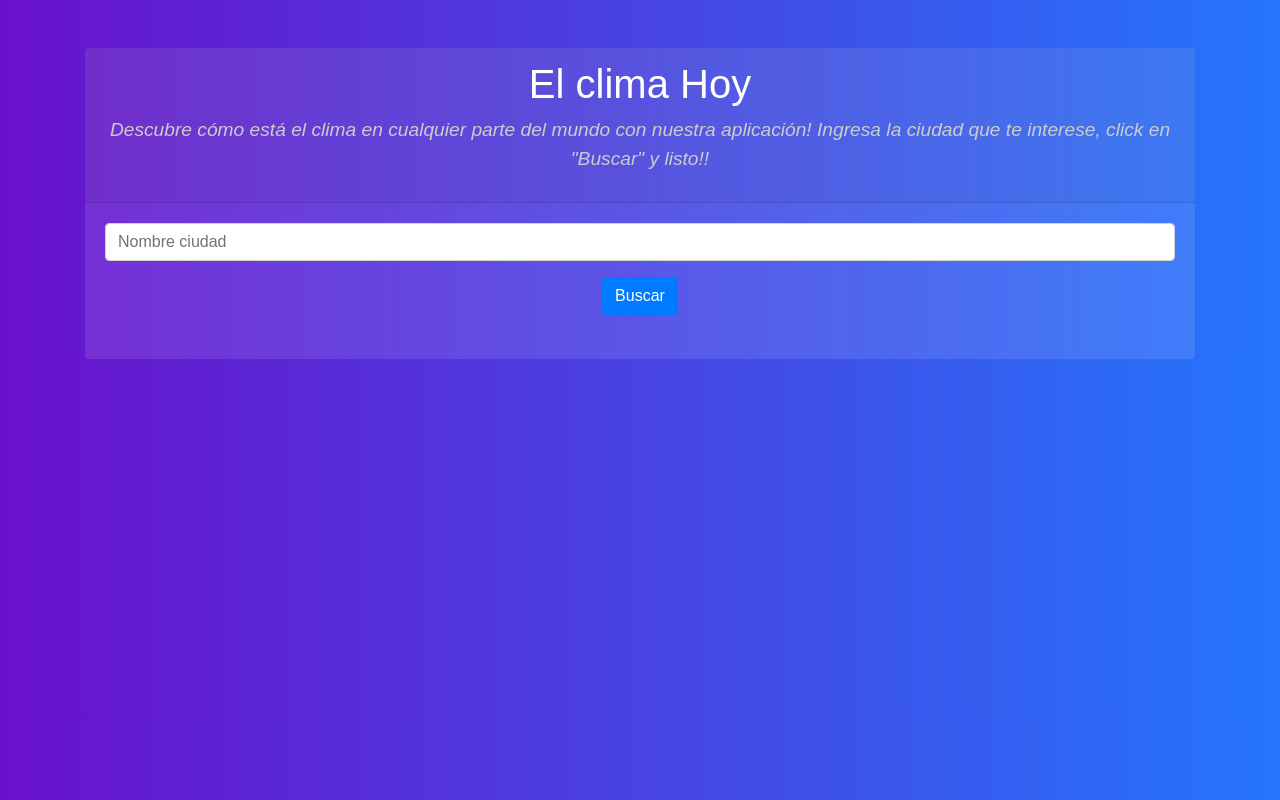
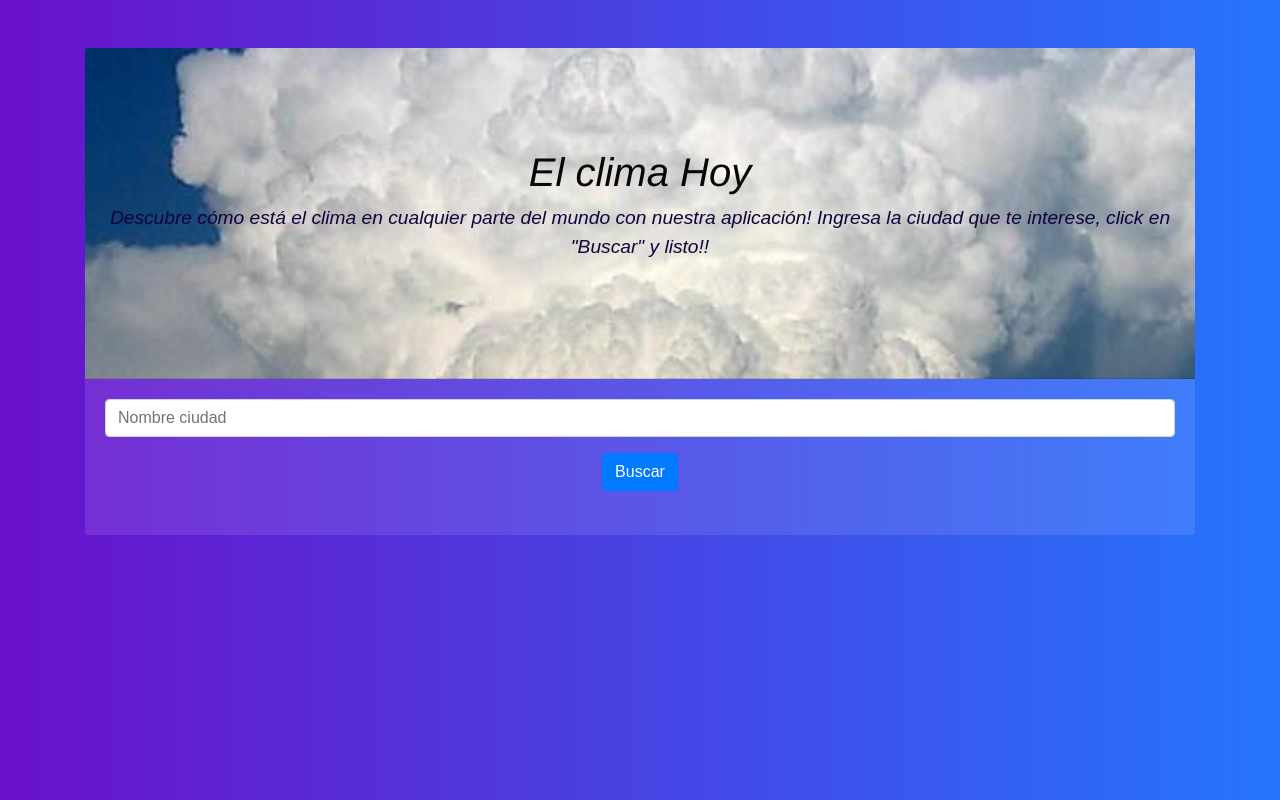
Before and after one commit to andreazunino/ApiFetch, a plain HTML site: page index.html in a window 1280 px wide. Drawn offline with nearby package versions, Linux system fonts and the light colour scheme.

Commit message:
se agrega imagen de fondo en encabezado

```diff
--- a/index.html
+++ b/index.html
@@ -11,7 +11,7 @@
 <body>
     <div class="container mt-5">
         <div class="card text-center">
-            <div class="card-header">
+            <div class="card-header header-container">
                 <h1>El clima Hoy</h1>
                 <p>Descubre cómo está el clima en cualquier parte del mundo con nuestra aplicación! Ingresa la ciudad que te interese, click en "Buscar" y listo!!</p>
             </div>
@@ -23,7 +23,6 @@
         </div>
     </div>
 
-
     <script src="https://code.jquery.com/jquery-3.5.1.slim.min.js"></script>
     <script src="https://cdn.jsdelivr.net/npm/axios/dist/axios.min.js"></script>
     <script src="app.js"></script>
--- a/styles.css
+++ b/styles.css
@@ -1,3 +1,12 @@
+.header-container {
+    background-image: url('clima.jpg'); /* Reemplaza 'ruta_de_la_imagen.jpg' con la ruta de tu imagen */
+    background-size: cover; /* Ajusta el tamaño de la imagen para que cubra todo el contenedor */
+    background-position: center; /* Centra la imagen */
+    padding: 100px 0; /* Agrega espacio alrededor del contenido */
+    color: #080808; /* Color del texto */
+    text-align: center; /* Centra el texto */
+}
+
 body {
     background: linear-gradient(to right, #6a11cb, #2575fc);
     color: #fff;
@@ -25,12 +34,14 @@ body {
 }
 
 .card-header h1 {
-    font-size: 2.5rem; /* Tamaño grande para el título */
+    font-size: 2.5rem; /* título */
     margin-bottom: 0.5rem;
+    font-style: italic;
+    font-family:'Franklin Gothic Medium', 'Arial Narrow', Arial, sans-serif;
 }
 
 .card-header p {
-    font-size: 1.2rem; /* Tamaño del texto descriptivo */
-    color: #ccc;
+    font-size: 1.2rem; /* texto descripcion */
+    color: #11023b;
     font-style: italic;
 }
```
